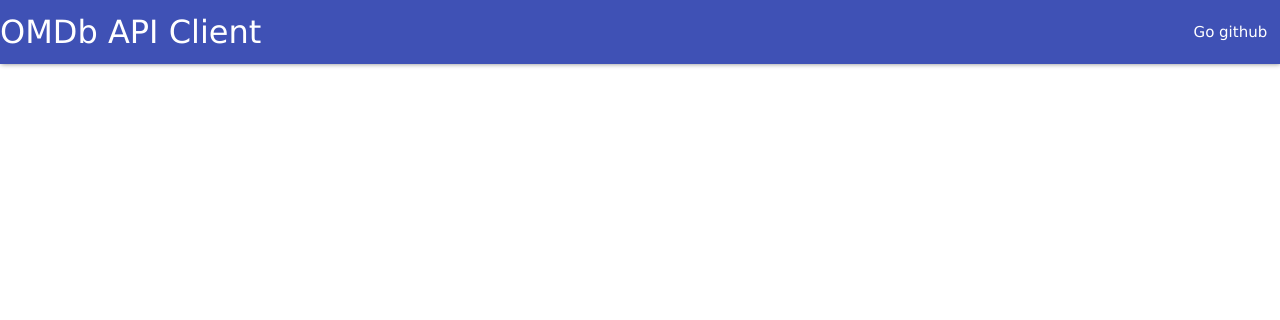
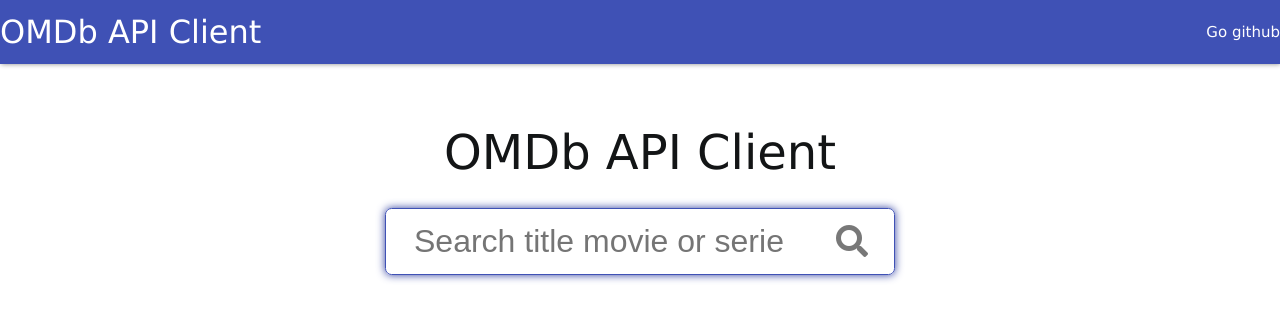
Before and after one commit to alexkander/practice-omdbapi-client, a website with bundled scripts: page src/index.html in a window 1280 px wide. Built offline with nearby package versions, Linux system fonts and the light colour scheme; no server answers.

Commit message:
feat(main-search): style of main search and functionality

```diff
--- a/src/css/main.css
+++ b/src/css/main.css
@@ -13,14 +13,16 @@
   --primary-color-A200: #536DFE;
   --primary-color-A400: #3D5AFE;
   --primary-color-A700: #304FFE;
-  --primary-color: var(--primary-color-500);
   --primary-color-text: #fff;
 
-  --button-hover-color: #dfdfdf;
+  --primary-color: var(--primary-color-500);
   --shadow-color: rgba(0,0,0,.45);
   --text-color: #131516;
   --secondary-text-color: #787878;
   --secondary-bg-color: #efefef;
+
+  --app-header--height: 4rem;
+  --app-button--hover-color: #dfdfdf;
 }
 
 body{
@@ -30,29 +32,29 @@
   font-family: Verdana, Geneva, Tahoma, sans-serif;
 }
 
-.app--link{
+.app-link{
   color: inherit;
-  padding: 0.4rem 0.8rem;
+  /* padding: 0.4rem 0.8rem; */
   text-decoration: none;
   display: inline-block;
 }
 
-.app--link:hover{
+.app-link:hover{
   text-decoration: underline;
 }
 
-.app--button{
+.app-button{
   padding: 0.4rem 0.8rem;
   border-radius: 3px;
   text-decoration: none;
   display: inline-block;
 }
 
-.app--button:hover{
-  background-color: var(--button-hover-color);
+.app-button:hover{
+  background-color: var(--app-button--hover-color);
 }
 
-.app--button-border{
+.app-button-border{
   border: 1px solid var(--text-color);
 }
 
--- a/src/index.html
+++ b/src/index.html
@@ -6,6 +6,7 @@
   <meta name="viewport" content="width=device-width, initial-scale=1.0">
   <title>OMDb API Client</title>
   <link rel="stylesheet" href="styles.css">
+  <link rel="stylesheet" href="https://cdnjs.cloudflare.com/ajax/libs/font-awesome/5.10.0/css/all.css">
 </head>
 <body>
 
--- a/src/routes.js
+++ b/src/routes.js
@@ -13,6 +13,7 @@
 const render = () => {
   const mainContainerElement = document.querySelector('.main-container');
   mainContainerElement.appendChild(routeView());
+  document.dispatchEvent(new Event('ready'));
 }
 
-window.onload = render;
+window.addEventListener('load', render);
--- a/src/styles.css
+++ b/src/styles.css
@@ -3,3 +3,5 @@
 @import './views/components/app-header/app-header.css';
 @import './views/list/list-view.css';
 @import './views/list/list-movies/list-movies.css';
+@import './views/list/main-search/main-search.css';
+@import './views/list/input-search/input-search.css';
--- a/src/views/components/app-header/app-header.css
+++ b/src/views/components/app-header/app-header.css
@@ -1,7 +1,11 @@
 .app-header--wrapper{
+  position: absolute;
+  width: 100%;
+  height: var(--app-header--height);
   background-color: var(--primary-color);
   color: var(--primary-color-text);
   box-shadow: 0.05rem 0.05rem 0.3rem var(--shadow-color);
+  z-index: 1;
 }
 
 .app-header--container{
@@ -15,3 +19,7 @@
 .app-header--app-name{
   font-size: 2rem;
 }
+
+.app-header--app-name:hover{
+  text-decoration: none;
+}
--- a/src/views/components/app-header/app-header.js
+++ b/src/views/components/app-header/app-header.js
@@ -1,14 +1,14 @@
 export default () => {
   const template = `
     <div class="app-container app-header--container">
-      <div class="app-header--app-name">
+      <a class="app-header--app-name app-link" href="/" title="Go to home">
         OMDb API Client
-      </div>
+      </a>
       <div>
         <a
-        class="app--link"
-        href="https://github.com/alexkander/practice-omdbapi-client"
-        target="_blank"
+          class="app-link"
+          href="https://github.com/alexkander/practice-omdbapi-client"
+          target="_blank"
         >Go github</a>
       </div>
     </div>
--- /dev/null
+++ b/src/views/list/input-search/input-search.css
@@ -0,0 +1,3 @@
+.input-search--search-icon{
+  cursor: pointer;
+}
--- /dev/null
+++ b/src/views/list/input-search/input-search.js
@@ -0,0 +1,26 @@
+export default () => {
+  const template = `
+    <input class="input-search--input" placeholder="Search title movie or serie" />
+    <i class="input-search--search-icon fas fa-search"></i>
+  `;
+  const wrapperElement = document.createElement('form');
+  wrapperElement.classList.add('input-search--wrapper')
+  wrapperElement.innerHTML = template;
+  const searchInputElement = wrapperElement.querySelector('.input-search--input');
+
+  const makeSearch =  (evt) => {
+    evt.preventDefault();
+    const searchText = searchInputElement.value;
+    console.log('searchText', searchText);
+    location.href = '?s=' + searchText;
+    return false;
+  }
+
+  document.addEventListener('ready', (evt) => {
+    searchInputElement.focus();
+  });
+
+  wrapperElement.addEventListener('submit', makeSearch)
+
+  return wrapperElement;
+}
--- a/src/views/list/list-movies/list-movies.css
+++ b/src/views/list/list-movies/list-movies.css
@@ -2,6 +2,10 @@
   display: flex;
   justify-content: stretch;
   flex-wrap: wrap;
+  /* equal to padding in .list-movies-item--wrapper*/
+  margin-right: -1rem;
+  margin-left: -1rem;
+  padding-top: 2rem;
 }
 
 .list-movies-item--wrapper{
@@ -10,14 +14,13 @@
 }
 
 .list-movies-item--card{
-  /* border: 1px solid var(--text-color); */
   box-shadow: 0.05rem 0.05rem 0.3rem var(--shadow-color);
   border-radius: 0.3rem;
   overflow: hidden;
 }
 
 .list-movies-item--poster{
-  padding-top: 133.34%; /* Aspect ratio 3/4 */
+  padding-top: 133.34%; /* Aspect ratio 4/3 */
 }
 
 .list-movies-item--info{
--- a/src/views/list/list-view.css
+++ b/src/views/list/list-view.css
@@ -1,3 +1,5 @@
 .list-view--page{
-  padding: 2rem 0;
+  padding: var(--app-header--height) 0 2rem 0;
+  min-height: 100vh;
+  position: relative;
 }
--- a/src/views/list/list-view.js
+++ b/src/views/list/list-view.js
@@ -1,16 +1,14 @@
 import omdbApi from "../../services/omdb-api.service.js";
 import appHeader from "../components//app-header/app-header.js";
 import listMovies from "./list-movies/list-movies.js";
+import mainSearch from "./main-search/main-search.js";
 
 export default () => {
   const urlpParams = new URLSearchParams(window.location.search);
-  const searchText = urlpParams.get('s') || 'machina';
-
-  const template = ``
+  const searchText = urlpParams.get('s');
 
   const wrapperElement = document.createElement('div');
   wrapperElement.classList.add('list-view--wrapper');
-  wrapperElement.innerHTML = template;
 
   const pageElement = document.createElement('section');
   pageElement.classList.add('list-view--page', 'app-container');
@@ -18,6 +16,9 @@
   wrapperElement.appendChild(appHeader());
   wrapperElement.appendChild(pageElement);
 
+  if(!searchText) {
+    pageElement.appendChild(mainSearch());
+  } else {
     omdbApi.searchMovies(searchText)
     .then((data) => {
       pageElement.appendChild(listMovies(data.Search));
@@ -25,6 +26,8 @@
     .catch((err) => {
       alert(`Error obteniendo las peliculas: ${err.message}`)
     });
+  }
+
 
   return wrapperElement;
 }
--- /dev/null
+++ b/src/views/list/main-search/main-search.css
@@ -0,0 +1,37 @@
+.main-search--wrapper{
+  display: flex;
+  flex-direction: column;
+  align-items: center;
+  padding-top: 4rem;
+}
+
+.main-search--title{
+  font-size: 3rem;
+  margin-bottom: 2rem;
+}
+
+.main-search--wrapper .input-search--wrapper{
+  display: flex;
+  align-items: center;
+  font-size: 2rem;
+  border-radius: 0.4rem;
+  border: 1px solid var(--primary-color);
+  box-shadow: 0.0rem 0.0rem 0.5rem var(--primary-color-200);
+  padding: 0.8rem 1.6rem;
+}
+
+.main-search--wrapper .input-search--wrapper:focus-within{
+  box-shadow: 0.0rem 0.0rem 0.5rem var(--primary-color-700);
+}
+
+.main-search--wrapper .input-search--search-icon{
+  color: var(--secondary-text-color);
+}
+
+.main-search--wrapper .input-search--input{
+  font-size: 2rem;
+  border-radius: 0.4rem;
+  border: none;
+  outline:none;
+  background-color: transparent;
+}
--- /dev/null
+++ b/src/views/list/main-search/main-search.js
@@ -0,0 +1,13 @@
+import inputSearch from '../input-search/input-search.js';
+
+export default () => {
+  const template = `
+    <h1 class="main-search--title">OMDb API Client</h1>
+  `;
+  const wrapperElement = document.createElement('div');
+  wrapperElement.classList.add('main-search--wrapper');
+  wrapperElement.innerHTML = template;
+  wrapperElement.appendChild(inputSearch());
+
+  return wrapperElement;
+}
```
Also changed, not shown: src/empty-component.js (added, +7 -0 lines). Lines whose indentation alone changed are shown as unchanged.
